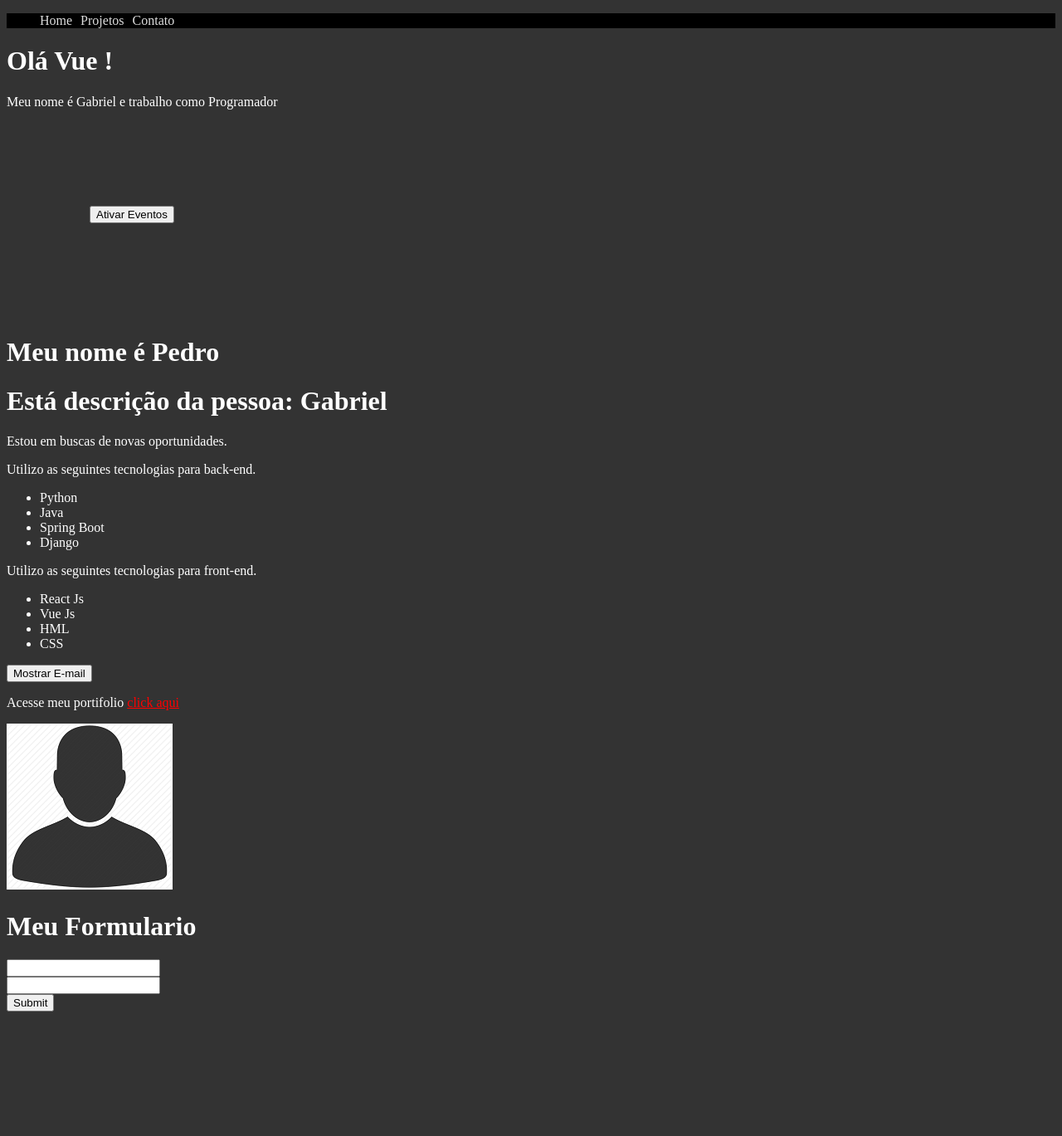
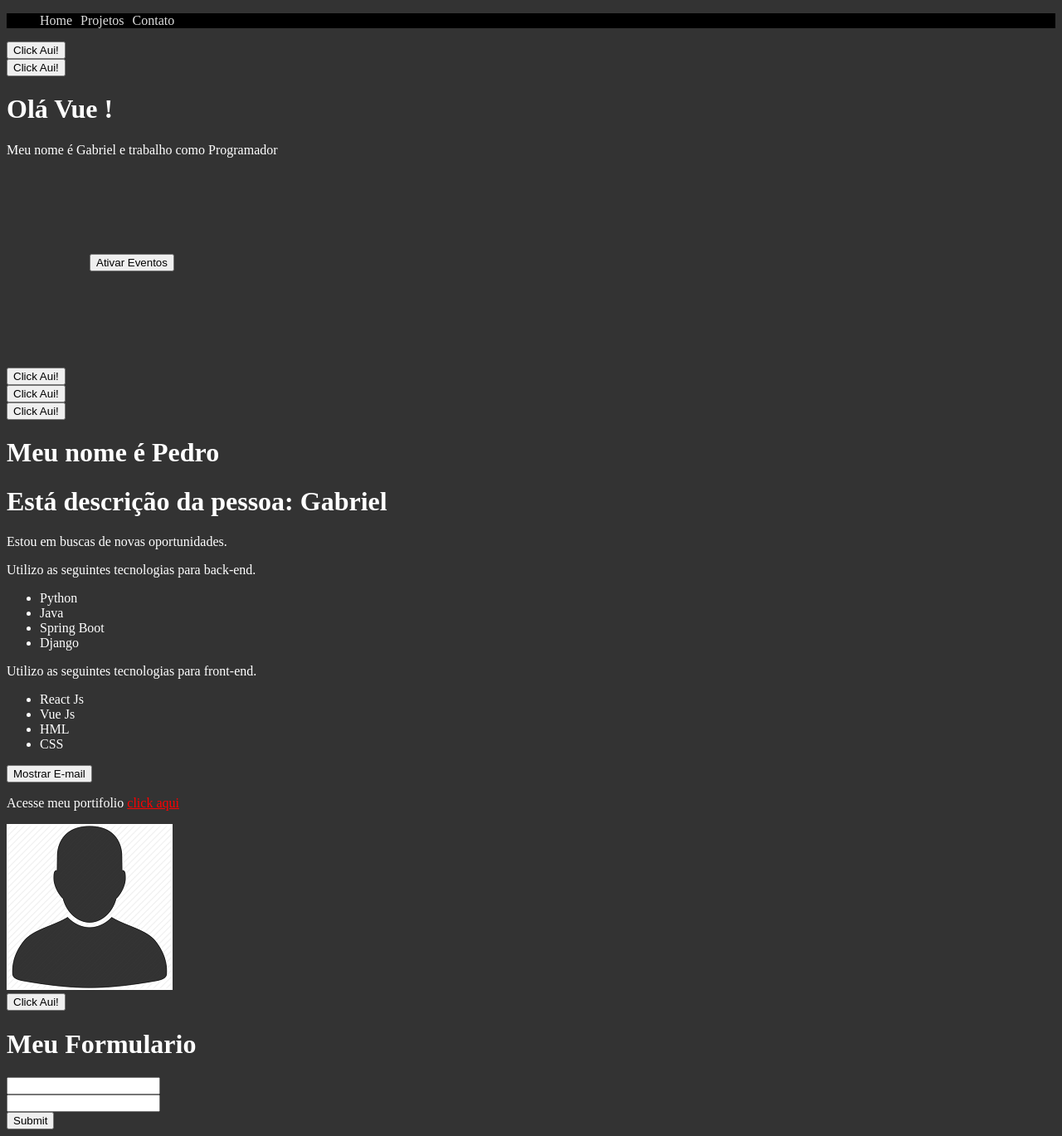
Before and after one commit to gabrielNunesKlein/Vue-Js, a Vue app in the folder 2_projeto_vue/: page / in a window 1280 px wide. Shown: the whole page at 83% size. Before the commit the page ends 1227 px from the top, so only its background shows below. Built offline with nearby package versions, Linux system fonts and the light colour scheme.

Commit message:
Reutilização de componentes

```diff
--- a/2_projeto_vue/src/components/Perfil.vue
+++ b/2_projeto_vue/src/components/Perfil.vue
@@ -1,10 +1,17 @@
 <template>
-    <img :src="avatar" :alt="descricao">
+    <div>
+        <img :src="avatar" :alt="descricao">
+        <Reutilizacao />
+    </div>
 </template>
 
 <script>
+import Reutilizacao from './Reutilizacao.vue';
     export default {
         name: "Perfil",
+        components: {
+            Reutilizacao
+        },
         data(){
             return {
                 avatar: '/img/avatar-blank.png',
--- a/2_projeto_vue/src/components/PrimeiroComponente.vue
+++ b/2_projeto_vue/src/components/PrimeiroComponente.vue
@@ -1,17 +1,24 @@
 <template>
     <div>
+        <Reutilizacao />
+        <Reutilizacao />
         <h1>Olá Vue !</h1>
         <p>Meu nome é {{ nome }} e trabalho como {{ profissao }}</p>
         <MultiplosEventos />
+        <Reutilizacao />
+        <Reutilizacao />
+        <Reutilizacao />
     </div>
 </template>
 
 <script>
 import MultiplosEventos from './MultiplosEventos.vue';
+import Reutilizacao from './Reutilizacao.vue';
     export default{
         name: "PrimeiroComponente",
         components: {
-            MultiplosEventos
+            MultiplosEventos,
+            Reutilizacao
         },
         data(){
             return {
--- /dev/null
+++ b/2_projeto_vue/src/components/Reutilizacao.vue
@@ -0,0 +1,22 @@
+<template>
+    <div>
+        <button @click="ativar">Click Aui!</button>
+        <span v-show="ativou">Ativado !</span>
+    </div>
+</template>
+
+<script>
+export default {
+    name: 'Reutilizacao',
+    data(){
+        return {
+            ativou: false
+        }
+    },
+    methods: {
+        ativar(){
+            this.ativou = !this.ativou;
+        }
+    }
+}
+</script>
```
